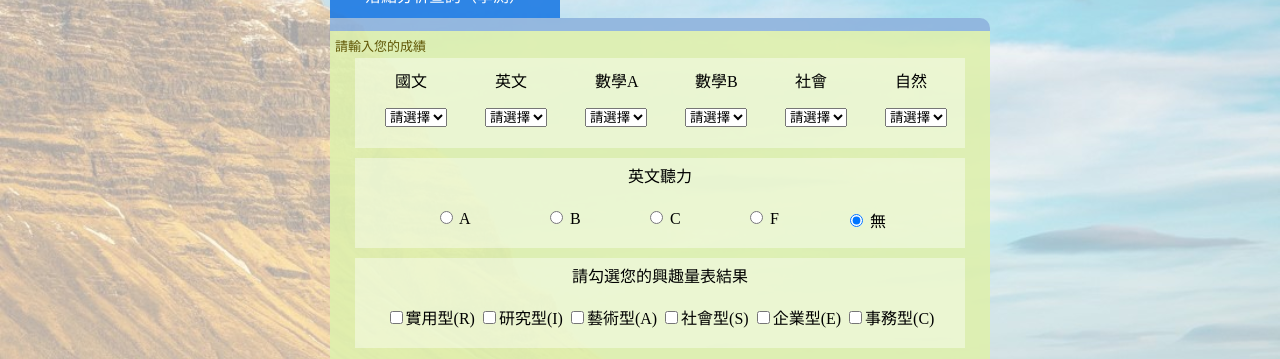
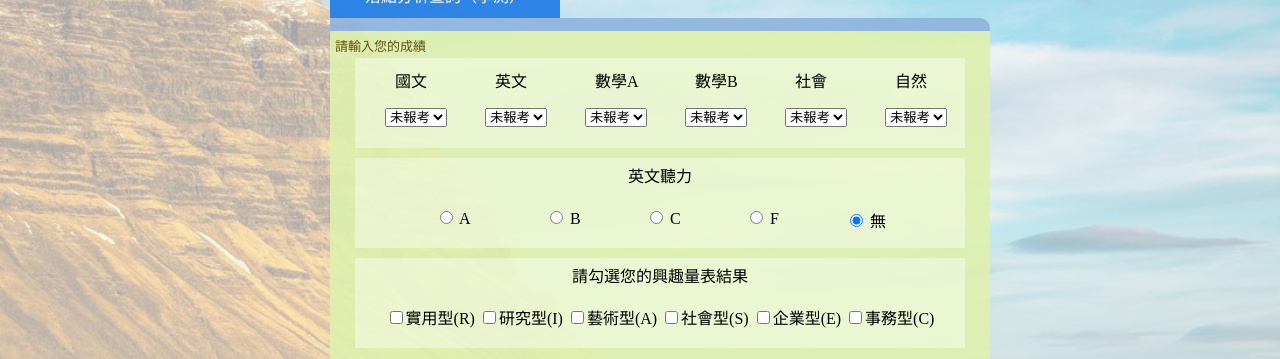
Before and after one commit to itsjeremyhsieh/PHP-Sample, a PHP site: page /GSAT.html in a window 1280 px wide. Shown: the part 142-501 px from the top of the page. Run offline with PHP 8.4, Linux system fonts and the light colour scheme.

Commit message:
未報考

```diff
--- a/GSAT.html
+++ b/GSAT.html
@@ -51,7 +51,7 @@
                         <br/><br/>
                         <div style="left: 30px; position: absolute; top: 50px;">
                         <select name="chinese">
-                        <option>請選擇</option>
+                        <option>未報考</option>
                         <option>1</option>
                         <option>2</option>
                         <option>3</option>
@@ -70,7 +70,7 @@
                         </select>  </div>
                         <div style="left: 130px; position: absolute; top: 50px;">
                         <select name="english">
-                            <option>請選擇</option>
+                            <option>未報考</option>
                             <option>1</option>
                             <option>2</option>
                             <option>3</option>
@@ -89,7 +89,7 @@
                             </select>  </div>
                             <div style="left: 230px; position: absolute; top: 50px;">
                             <select name="mathA">
-                            <option>請選擇</option>
+                            <option>未報考</option>
                             <option>1</option>
                             <option>2</option>
                             <option>3</option>
@@ -108,7 +108,7 @@
                             </select>  </div>
                             <div style="left: 330px; position: absolute; top: 50px;">
                             <select name="mathB">
-                                <option>請選擇</option>
+                                <option>未報考</option>
                                 <option>1</option>
                                 <option>2</option>
                                 <option>3</option>
@@ -127,7 +127,7 @@
                                 </select>  </div>
                                 <div style="left: 430px; position: absolute; top: 50px;">
                             <select name="social">
-                            <option>請選擇</option>
+                            <option>未報考</option>
                             <option>1</option>
                             <option>2</option>
                             <option>3</option>
@@ -146,7 +146,7 @@
                             </select>   </div>
                             <div style="left: 530px; position: absolute; top: 50px;">
                             <select name="science">
-                            <option>請選擇</option>
+                            <option>未報考</option>
                             <option>1</option>
                             <option>2</option>
                             <option>3</option>
```
Also changed, not shown: showGSAT.php (+6 -6 lines).
